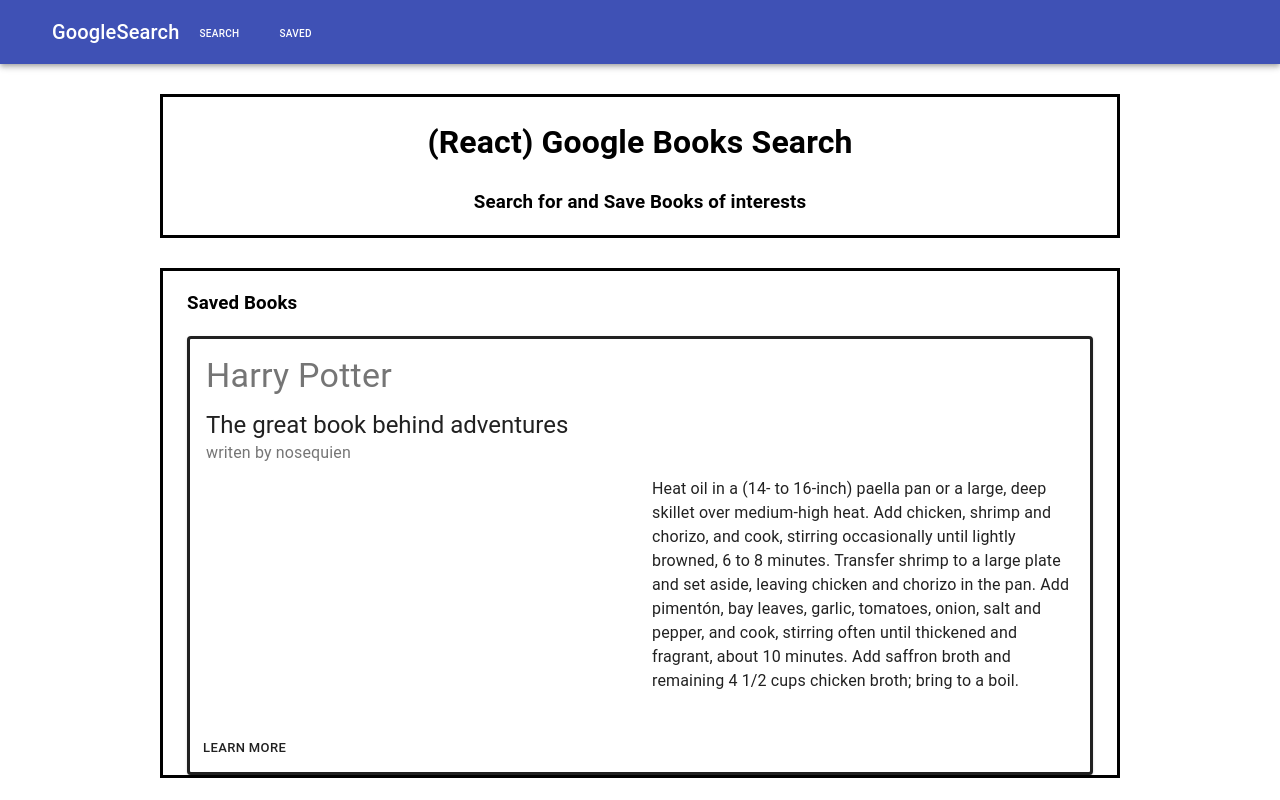
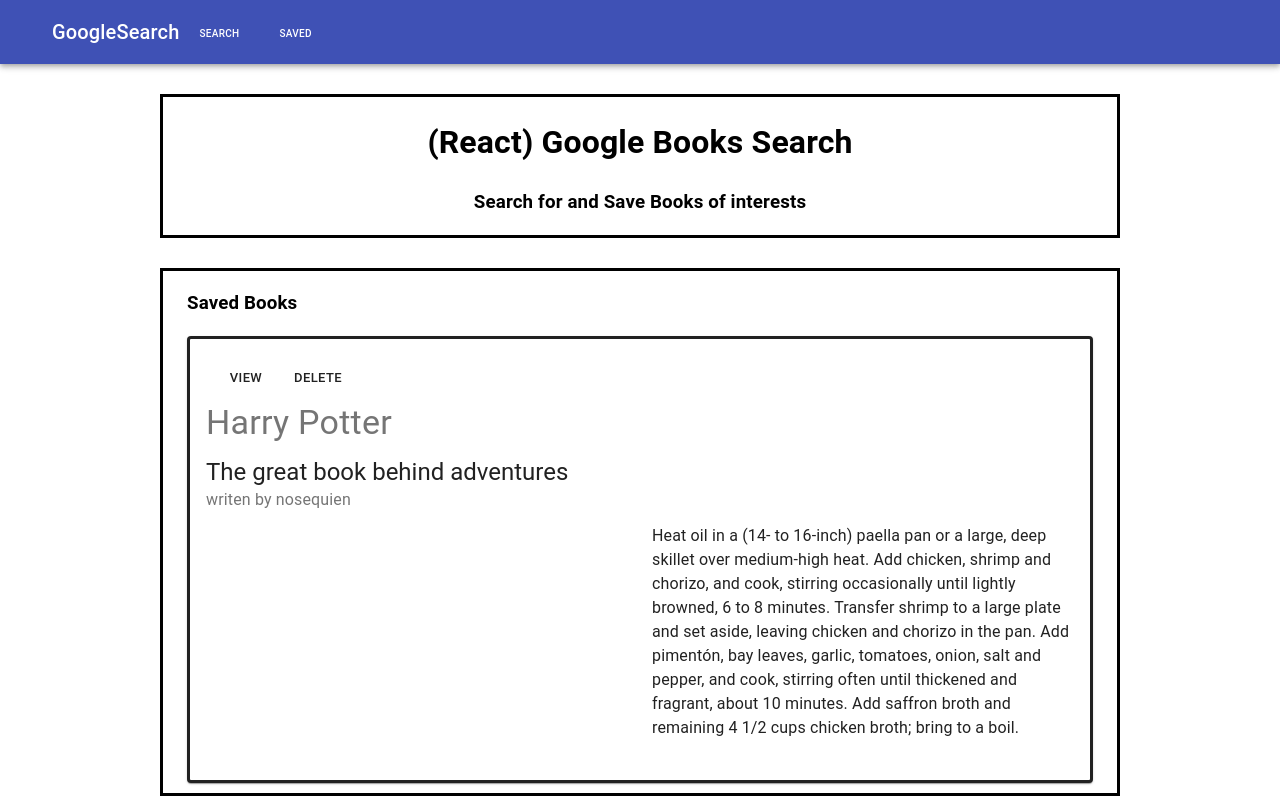
Before and after one commit to manuelr14/bookSearch-googleAPI, a React (Create React App) app in the folder client/: page / in a window 1280 px wide. Built offline with nearby package versions, Linux system fonts and the light colour scheme; the HTML template or start-up script is replaced by a standard one.

Commit message:
still need image

```diff
--- a/client/src/pages/Saved.js
+++ b/client/src/pages/Saved.js
@@ -38,9 +38,14 @@ export default function SimpleCard() {
   const bull = <span className={classes.bullet}>•</span>;
 
   return (
-    <Card className={classes.root} style={{ borderWidth: '1px', border:'solid'}}>
+    <Card className={classes.root} style={{ borderWidth: '1px', border:'solid', marginBottom:'10px'}}>
       <CardContent>
+         <CardActions style={{ textAlign:'right'}}>
+        <Button   size="small">View</Button>
+        <Button size="small">Delete</Button>
+      </CardActions>
         <Typography variant="h4" color="textSecondary" gutterBottom>
+
           Harry Potter
         </Typography>
         <Typography variant="h5" component="h2">
@@ -78,9 +83,7 @@ export default function SimpleCard() {
 
 
       </CardContent>
-      <CardActions>
-        <Button size="small">Learn More</Button>
-      </CardActions>
+
     </Card>
   );
 }
```
